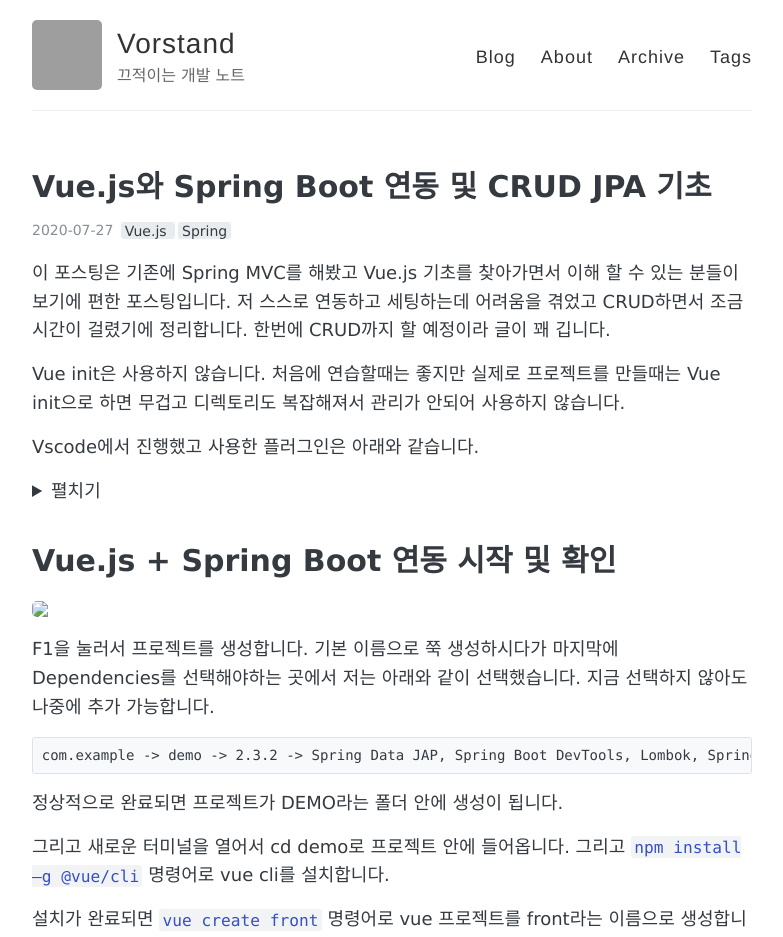
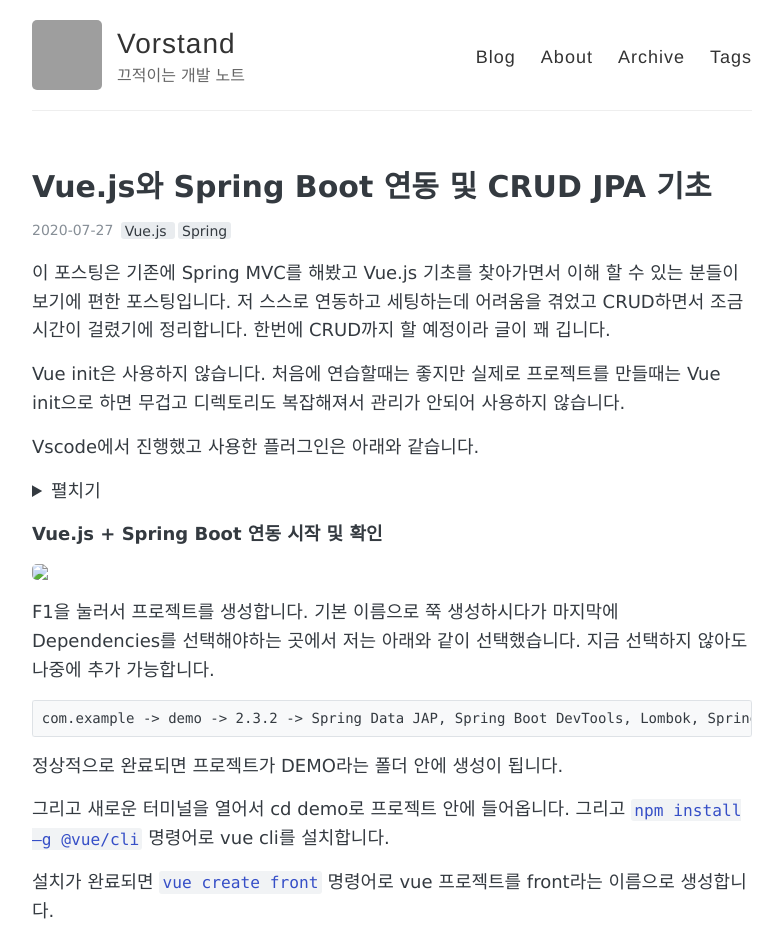
Before and after one commit to pjs21s/pjs21s.github.io, a Jekyll site: the page built from _posts/2020-07-27-vue-springboot-tutorial.md, in a window 1280 px wide. Shown: the top 937 px of the page, without its empty margins (248-1031 px from the left). Built offline with Jekyll 4.4.1, drawn with Linux system fonts in a browser that asks for light colours; comment, search, counter and statistics services are not loaded; grey boxes are pictures that could not be loaded.

Commit message:
헤드라인 수정

```diff
--- a/_posts/2020-07-27-vue-springboot-tutorial.md
+++ b/_posts/2020-07-27-vue-springboot-tutorial.md
@@ -19,7 +19,8 @@ Debugger For Java, ESLint, Gradle Language Support, Java Extension Pack, Lombok
 
 </details>
 
-# Vue.js + Spring Boot 연동 시작 및 확인
+
+**Vue.js + Spring Boot 연동 시작 및 확인**
 
 <img src="/Users/vors/pjs21s/images/springboot1.png">
 
@@ -140,7 +141,7 @@ dependencies {
 
 <img src="C:\Users\user\Desktop\posting\springboot6.png">
 
-# Postgres 연동 및 CRUD
+**Postgres 연동 및 CRUD**
 
 이제 Postgres를 연동하고 확인해보겠습니다. DB는 이미 설치되어 있고 PORT 관련 설정도 되어있다고 가정합니다.
 `application.properties`에 본인 DB 주소와 ID, PW가 잘 적혀있는지 확인합니다.
@@ -581,7 +582,7 @@ public class BoardApiControllerTests {
 
 junit5 테스트 할 때는 AllArgsConstructor가 아니라 Autowired로 생성자 주입을 해야 정상 작동 됩니다. 위 코드를 활용하여 CRUD 테스트가 전부 정상적으로 통과하면 이제 UI를 만들어 볼 차례입니다.
 
-# Vue.js UI 만들고 기능 테스트
+**Vue.js UI 만들고 기능 테스트**
 
 우선은 글쓰기 기능만 만들어보겠습니다.
 CSS가 괜히 들어가면 코드가 복잡해지니 기본 코드만 가지고 테스트 해봅니다.
```
